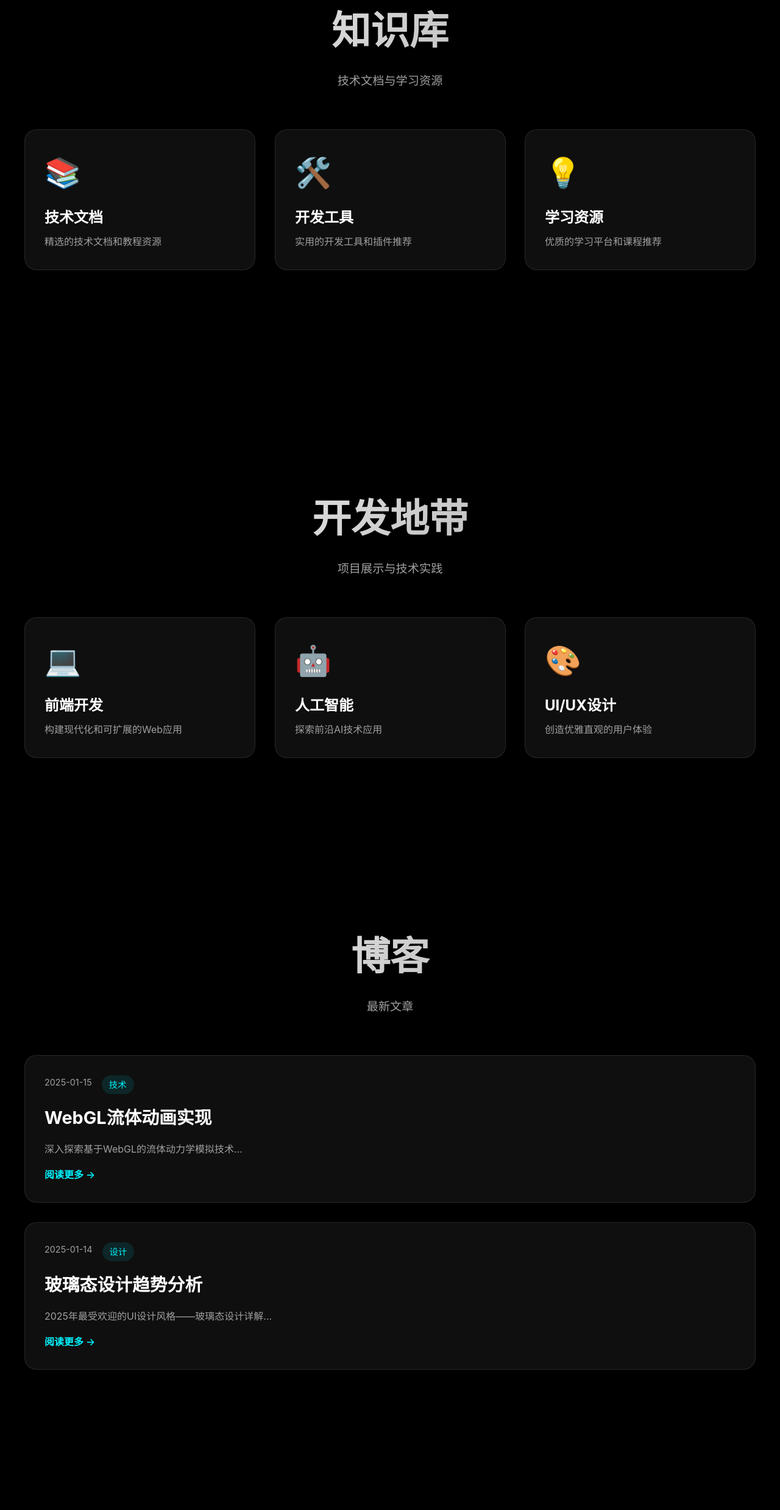
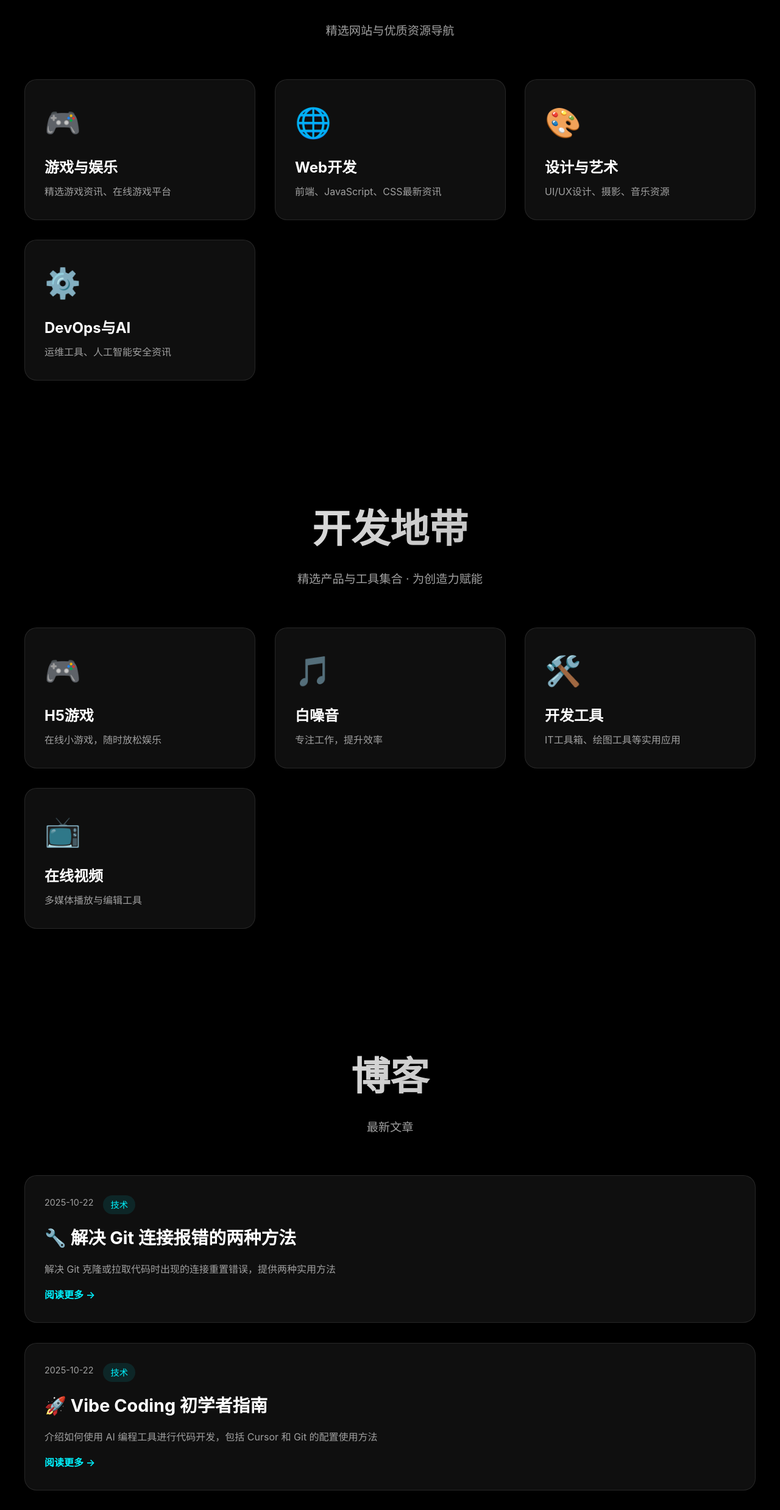
Before and after one commit to Throneto/website-sample, a website: page index.html in a window 1280 px wide. Shown: the part 1059-3535 px from the top of the page at 61% size. Drawn offline with Linux system fonts and the light colour scheme; some packages are replaced by stand-ins of ours; a script that the page names is missing.

Commit message:
Revise content in index.html: Update section titles and subtitles for knowledge and development areas, enhance card descriptions, and implement dynamic loading of latest blog articles, improving user engagement and content accessibility.

```diff
--- a/index.html
+++ b/index.html
@@ -138,22 +138,27 @@
         <section id="knowledge" class="content-section">
             <div class="section-container">
                 <h2 class="section-title">知识库</h2>
-                <p class="section-subtitle">技术文档与学习资源</p>
+                <p class="section-subtitle">精选网站与优质资源导航</p>
                 <div class="card-grid">
-                    <div class="glass-card">
-                        <div class="card-icon">📚</div>
-                        <h3>技术文档</h3>
-                        <p>精选的技术文档和教程资源</p>
+                    <div class="glass-card" onclick="location.href='/pages/knowledge.html'" style="cursor: pointer;">
+                        <div class="card-icon">🎮</div>
+                        <h3>游戏与娱乐</h3>
+                        <p>精选游戏资讯、在线游戏平台</p>
                     </div>
-                    <div class="glass-card">
-                        <div class="card-icon">🛠️</div>
-                        <h3>开发工具</h3>
-                        <p>实用的开发工具和插件推荐</p>
+                    <div class="glass-card" onclick="location.href='/pages/knowledge.html'" style="cursor: pointer;">
+                        <div class="card-icon">🌐</div>
+                        <h3>Web开发</h3>
+                        <p>前端、JavaScript、CSS最新资讯</p>
                     </div>
-                    <div class="glass-card">
-                        <div class="card-icon">💡</div>
-                        <h3>学习资源</h3>
-                        <p>优质的学习平台和课程推荐</p>
+                    <div class="glass-card" onclick="location.href='/pages/knowledge.html'" style="cursor: pointer;">
+                        <div class="card-icon">🎨</div>
+                        <h3>设计与艺术</h3>
+                        <p>UI/UX设计、摄影、音乐资源</p>
+                    </div>
+                    <div class="glass-card" onclick="location.href='/pages/knowledge.html'" style="cursor: pointer;">
+                        <div class="card-icon">⚙️</div>
+                        <h3>DevOps与AI</h3>
+                        <p>运维工具、人工智能安全资讯</p>
                     </div>
                 </div>
             </div>
@@ -163,22 +168,27 @@
         <section id="development" class="content-section">
             <div class="section-container">
                 <h2 class="section-title">开发地带</h2>
-                <p class="section-subtitle">项目展示与技术实践</p>
+                <p class="section-subtitle">精选产品与工具集合 · 为创造力赋能</p>
                 <div class="card-grid">
-                    <div class="glass-card">
-                        <div class="card-icon">💻</div>
-                        <h3>前端开发</h3>
-                        <p>构建现代化和可扩展的Web应用</p>
+                    <div class="glass-card" onclick="location.href='/pages/development.html'" style="cursor: pointer;">
+                        <div class="card-icon">🎮</div>
+                        <h3>H5游戏</h3>
+                        <p>在线小游戏，随时放松娱乐</p>
                     </div>
-                    <div class="glass-card">
-                        <div class="card-icon">🤖</div>
-                        <h3>人工智能</h3>
-                        <p>探索前沿AI技术应用</p>
+                    <div class="glass-card" onclick="location.href='/pages/development.html'" style="cursor: pointer;">
+                        <div class="card-icon">🎵</div>
+                        <h3>白噪音</h3>
+                        <p>专注工作，提升效率</p>
                     </div>
-                    <div class="glass-card">
-                        <div class="card-icon">🎨</div>
-                        <h3>UI/UX设计</h3>
-                        <p>创造优雅直观的用户体验</p>
+                    <div class="glass-card" onclick="location.href='/pages/development.html'" style="cursor: pointer;">
+                        <div class="card-icon">🛠️</div>
+                        <h3>开发工具</h3>
+                        <p>IT工具箱、绘图工具等实用应用</p>
+                    </div>
+                    <div class="glass-card" onclick="location.href='/pages/development.html'" style="cursor: pointer;">
+                        <div class="card-icon">📺</div>
+                        <h3>在线视频</h3>
+                        <p>多媒体播放与编辑工具</p>
                     </div>
                 </div>
             </div>
@@ -189,25 +199,19 @@
             <div class="section-container">
                 <h2 class="section-title">博客</h2>
                 <p class="section-subtitle">最新文章</p>
-                <div class="blog-list">
-                    <article class="blog-card glass-card">
-                        <div class="blog-meta">
-                            <span class="blog-date">2025-01-15</span>
-                            <span class="blog-category">技术</span>
-                        </div>
-                        <h3>WebGL流体动画实现</h3>
-                        <p>深入探索基于WebGL的流体动力学模拟技术...</p>
-                        <a href="#" class="read-more">阅读更多 →</a>
-                    </article>
-                    <article class="blog-card glass-card">
-                        <div class="blog-meta">
-                            <span class="blog-date">2025-01-14</span>
-                            <span class="blog-category">设计</span>
-                        </div>
-                        <h3>玻璃态设计趋势分析</h3>
-                        <p>2025年最受欢迎的UI设计风格——玻璃态设计详解...</p>
-                        <a href="#" class="read-more">阅读更多 →</a>
-                    </article>
+                <div class="blog-list" id="homeBlogList">
+                    <!-- 文章将通过 JavaScript 动态加载 -->
+                    <div class="loading-indicator" style="text-align: center; padding: 2rem;">
+                        <p style="color: rgba(255, 255, 255, 0.6);">加载最新文章...</p>
+                    </div>
+                </div>
+                <div style="text-align: center; margin-top: 2rem;">
+                    <a href="/pages/blog.html" class="cta-button" style="display: inline-flex; text-decoration: none;">
+                        <span>查看更多文章</span>
+                        <svg class="arrow-icon" viewBox="0 0 24 24" fill="none" stroke="currentColor">
+                            <path d="M5 12h14M12 5l7 7-7 7" stroke-width="2" stroke-linecap="round" stroke-linejoin="round"/>
+                        </svg>
+                    </a>
                 </div>
             </div>
         </section>
@@ -313,6 +317,61 @@
     </script>
     <script defer src="js/nav.js"></script>
     <script defer src="js/api-service.js"></script>
+
+    <!-- 首页博客文章加载 -->
+    <script>
+        // 加载最新博客文章到首页
+        async function loadLatestBlogArticles() {
+            try {
+                const response = await fetch('/data/articles-index.json?t=' + Date.now());
+                const index = await response.json();
+
+                if (index.files && index.files.length > 0) {
+                    // 获取最新的文章文件
+                    const latestFile = index.files[0];
+                    const articlesResponse = await fetch(`/data/articles/${latestFile.filename}?t=` + Date.now());
+                    const articlesData = await articlesResponse.json();
+
+                    // 只显示最新的3篇文章
+                    const latestArticles = articlesData.articles.slice(0, 3);
+
+                    const blogList = document.getElementById('homeBlogList');
+                    blogList.innerHTML = '';
+
+                    latestArticles.forEach(article => {
+                        const articleCard = document.createElement('article');
+                        articleCard.className = 'blog-card glass-card';
+                        articleCard.style.cursor = 'pointer';
+                        articleCard.onclick = () => window.location.href = `/pages/blog.html?article=${article.slug}`;
+
+                        articleCard.innerHTML = `
+                            <div class="blog-meta">
+                                <span class="blog-date">${article.publishDate}</span>
+                                <span class="blog-category">${article.category}</span>
+                            </div>
+                            <h3>${article.icon || '📝'} ${article.title}</h3>
+                            <p>${article.excerpt}</p>
+                            <a href="/pages/blog.html?article=${article.slug}" class="read-more" onclick="event.stopPropagation();">阅读更多 →</a>
+                        `;
+
+                        blogList.appendChild(articleCard);
+                    });
+                }
+            } catch (error) {
+                console.error('加载博客文章失败:', error);
+                const blogList = document.getElementById('homeBlogList');
+                blogList.innerHTML = '<p style="text-align: center; color: rgba(255, 255, 255, 0.6);">暂无文章</p>';
+            }
+        }
+
+        // 页面加载完成后执行
+        if (document.readyState === 'loading') {
+            document.addEventListener('DOMContentLoaded', loadLatestBlogArticles);
+        } else {
+            loadLatestBlogArticles();
+        }
+    </script>
+
     <!-- 不蒜子访问统计 -->
     <script async src="//busuanzi.ibruce.info/busuanzi/2.3/busuanzi.pure.mini.js"></script>
 
```
